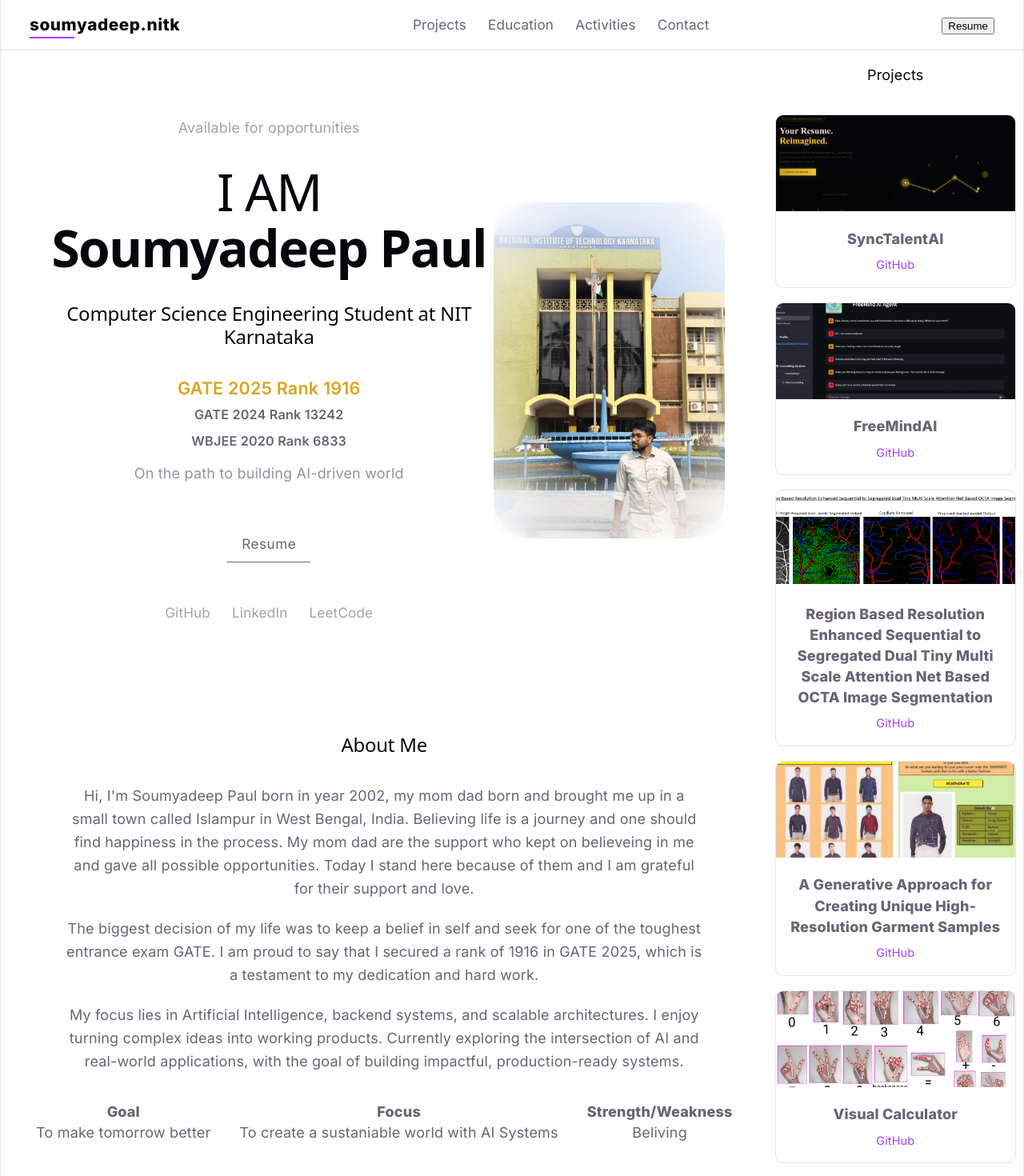
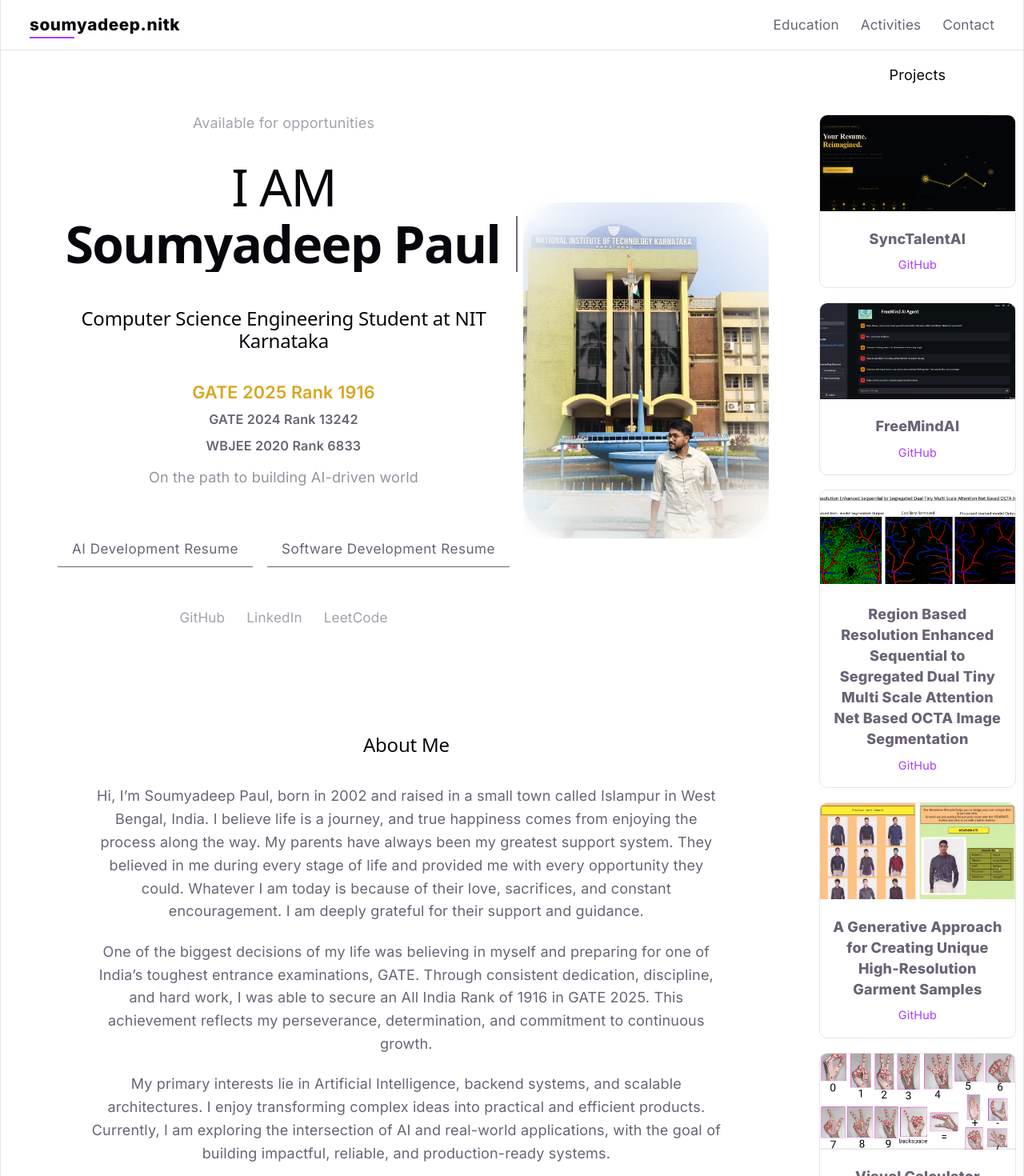
Before and after one commit to Soumyadeepaul/Portfolio, a React (Vite) app: page / in a window 1280 px wide. Shown: the top 1470 px of the page at 80% size. Built offline with nearby package versions, Linux system fonts and the light colour scheme.

Commit message:
sde modification

```diff
--- a/src/components/About.jsx
+++ b/src/components/About.jsx
@@ -17,21 +17,19 @@ function About() {
         }}
       >
         <p style={{ marginBottom: "1.2rem" }}>
-          Hi, I'm Soumyadeep Paul born in year 2002, my mom dad born and brought me up in a small town called Islampur in West Bengal, India.
-          Believing life is a journey and one should find happiness in the process. My mom dad are the support who kept on believeing in me and gave all possible opportunities.
-          Today I stand here because of them and I am grateful for their support and love.
+          Hi, I’m Soumyadeep Paul, born in 2002 and raised in a small town called Islampur in West Bengal, India. I believe life is a journey, and true happiness comes from enjoying the process along the way.
+
+          My parents have always been my greatest support system. They believed in me during every stage of life and provided me with every opportunity they could. Whatever I am today is because of their love, sacrifices, and constant encouragement. I am deeply grateful for their support and guidance.
+
         </p>
 
         <p style={{ marginBottom: "1.2rem" }}>
-          The biggest decision of my life was to keep a belief in self and seek for one of the toughest entrance exam GATE.
-          I am proud to say that I secured a rank of 1916 in GATE 2025, which is a testament to my dedication and hard work.
+          One of the biggest decisions of my life was believing in myself and preparing for one of India’s toughest entrance examinations, GATE. Through consistent dedication, discipline, and hard work, I was able to secure an All India Rank of 1916 in GATE 2025. This achievement reflects my perseverance, determination, and commitment to continuous growth.
         </p>
 
         <p>
-          My focus lies in Artificial Intelligence, backend systems, and scalable architectures.
-          I enjoy turning complex ideas into working products.
-          Currently exploring the intersection of AI and real-world applications,
-          with the goal of building impactful, production-ready systems.
+          My primary interests lie in Artificial Intelligence, backend systems, and scalable architectures. I enjoy transforming complex ideas into practical and efficient products. Currently, I am exploring the intersection of AI and real-world applications, with the goal of building impactful, reliable, and production-ready systems.
+
         </p>
       </div>
 
--- a/src/components/Education.jsx
+++ b/src/components/Education.jsx
@@ -1,5 +1,5 @@
 import { education } from "../data/education";
-
+import "../index.css";
 function Education() {
   return (
     <section
@@ -27,12 +27,16 @@ function Education() {
          <div
   style={{
     height: "2px",
-              background:
-                "linear-gradient(to right, #7c3aed, #ec4899, #f59e0b)",
     position: "absolute",
     top: "20px",
     left: 0,
     right: 0,
+
+    background:
+      "linear-gradient(90deg, #7c3aed, #ec4899, #f59e0b, #7c3aed)",
+    backgroundSize: "300% 100%",
+
+    animation: "gradientFlow 4s linear infinite",
   }}
 />
 
@@ -51,7 +55,6 @@ function Education() {
                   {item.year}
                 </p>
 
-                {/* DOT */}
                 <div
   style={{
     width: "12px",
@@ -60,6 +63,8 @@ function Education() {
     background: "#ec4899",
     margin: "6px auto 0",
     boxShadow: "0 0 8px #ec4899",
+
+    animation: "blinkDot 2s infinite",
   }}
 />
               </div>
--- a/src/components/Hero.jsx
+++ b/src/components/Hero.jsx
@@ -1,4 +1,5 @@
 import SocialLinks from "./SocialLinks";
+import "../index.css";
 
 const rankStyle = {
   color: "goldenrod",
@@ -34,12 +35,12 @@ function Hero() {
 
         {/* BIG TEXT */}
         <h1 style={{
-        fontSize: "clamp(2.5rem, 5vw, 4rem)", // responsive 🔥
+        fontSize: "clamp(2.5rem, 5vw, 4rem)",
         lineHeight: "1.1",
         margin: 0,
         }}>
         I AM <br />
-        <span style={{ fontWeight: "800" }}>Soumyadeep Paul</span>
+        <span className="typing-text">Soumyadeep Paul</span>
         </h1>
 
         {/* ROLE */}
@@ -70,13 +71,15 @@ function Hero() {
         <div
   style={{
     display: "flex",
-            justifyContent: "center",   // 🔥 center horizontally
+    justifyContent: "center",
+    alignItems: "center",
+    gap: "1rem", // spacing between items
     marginTop: "0.1rem",
   }}
   className="nav-links"
 >
   <a
-        href="SoumyadeepPaul_252CS032_MTech.pdf"
+    href="SoumyadeepPaul_252CS032_MTech_AI.pdf"
     target="_blank"
     style={{
       position: "relative",
@@ -87,9 +90,31 @@ function Hero() {
       letterSpacing: "0.5px",
     }}
   >
-      Resume
+    AI Development Resume
+    <span
+      style={{
+        position: "absolute",
+        left: 0,
+        bottom: 0,
+        width: "100%",
+        height: "1px",
+        background: "var(--text)",
+      }}
+    />
+  </a>
 
-    {/* underline animation */}
+  <a
+    href="SoumyadeepPaul_252CS032_MTech_SDE.pdf"
+    style={{
+      position: "relative",
+      padding: "10px 18px",
+      textDecoration: "none",
+      color: "var(--text)",
+      fontWeight: "500",
+      letterSpacing: "0.5px",
+    }}
+  >
+    Software Development Resume
     <span
       style={{
         position: "absolute",
@@ -102,7 +127,6 @@ function Hero() {
     />
   </a>
 </div>
-
         {/* SOCIAL */}
         <div
         style={{
@@ -190,4 +214,5 @@ const btnOutline = {
   cursor: "pointer",
 };
 
+
 export default Hero;
--- a/src/components/Navbar.jsx
+++ b/src/components/Navbar.jsx
@@ -6,17 +6,13 @@ function Navbar() {
 
       {/* NAV LINKS */}
       <div className="nav-links">
-        <a href="#projects">Projects</a>
+        {/* <a href="#projects">Projects</a> */}
         <a href="#education">Education</a>
         {/* <a href="#experience">Experience</a> */}
         <a href="#activities">Activities</a>
         <a href="#contact">Contact</a>
       </div>
 
-      {/* RESUME BUTTON */}
-      <a href="SoumyadeepPaul_252CS032_MTech.pdf" target="_blank">
-        <button>Resume</button>
-      </a>
     </div>
   )
 }
--- a/src/index.css
+++ b/src/index.css
@@ -258,3 +258,58 @@ body {
 .logo:hover::after {
   width: 100%;
 }
+
+.typing-text {
+  font-weight: 800;
+  overflow: hidden;
+  white-space: nowrap;
+  border-right: 2px solid var(--text);
+  width: 0;
+  display: inline-block;
+
+  animation:
+    typing 3s steps(16, end) forwards,
+    blink 0.7s infinite;
+}
+
+@keyframes typing {
+  from {
+    width: 0;
+  }
+  to {
+    width: 16ch;
+  }
+}
+
+@keyframes blink {
+  50% {
+    border-color: transparent;
+  }
+}
+@keyframes gradientFlow {
+  0% {
+    background-position: 0% 50%;
+  }
+
+  100% {
+    background-position: 300% 50%;
+  }
+}
+
+
+@keyframes blinkDot {
+  0% {
+    opacity: 1;
+    transform: scale(1);
+  }
+
+  50% {
+    opacity: 0.3;
+    transform: scale(0.8);
+  }
+
+  100% {
+    opacity: 1;
+    transform: scale(1);
+  }
+}
```
Also changed, not shown: 2 other files (tests, documents, lock files or other folders). Lines whose indentation alone changed are shown as unchanged.
